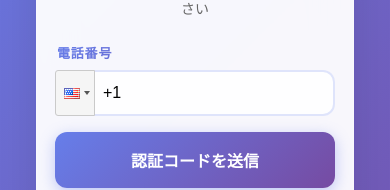
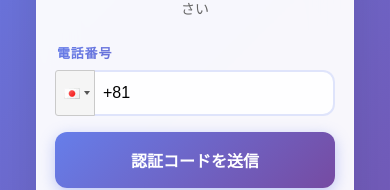
Before and after one commit to sudo-enjoy/matching-app-fe, a React (Create React App) app: page /login in a window 390 px wide. Shown: the part 283-473 px from the top of the page. Built offline with nearby package versions, Linux system fonts and the light colour scheme; no server answers.

Commit message:
fix: update the phonenumber Formate

```diff
--- a/src/components/auth/Login.js
+++ b/src/components/auth/Login.js
@@ -81,10 +81,26 @@ const Login = () => {
           >
             <label htmlFor="phoneNumber">電話番号</label>
             <PhoneInput
-              country={'us'}
+              country={'jp'}
               value={phoneNumber}
               onChange={handlePhoneChange}
-              masks={{'us': '(..)-...-....'}}
+              masks={{
+                'jp': '...-....-....',  // Japan: XXX-XXXX-XXXX
+                'us': '(...) ...-....',  // USA: (XXX) XXX-XXXX
+                'gb': '.... ......',      // UK: XXXX XXXXXX
+                'ca': '(...) ...-....',  // Canada: (XXX) XXX-XXXX
+                'au': '.... ... ...',     // Australia: XXXX XXX XXX
+                'kr': '...-....-....',   // South Korea: XXX-XXXX-XXXX
+                'cn': '... .... ....',    // China: XXX XXXX XXXX
+                'in': '.....-......',     // India: XXXXX-XXXXXX
+                'de': '.... ........',    // Germany: XXXX XXXXXXXX
+                'fr': '. .. .. .. ..',    // France: X XX XX XX XX
+                'it': '... ... ....',     // Italy: XXX XXX XXXX
+                'es': '... .. .. ..',     // Spain: XXX XX XX XX
+                'br': '(..) .....-....', // Brazil: (XX) XXXXX-XXXX
+                'mx': '.. .... ....',     // Mexico: XX XXXX XXXX
+                'ru': '(...) ...-..-..'   // Russia: (XXX) XXX-XX-XX
+              }}
               inputProps={{
                 name: 'phoneNumber',
                 id: 'phoneNumber',
@@ -98,7 +114,7 @@ const Login = () => {
               enableSearch={true}
               searchPlaceholder="国を検索..."
               countryCodeEditable={false}
-              preferredCountries={['us', 'gb', 'ca', 'au']}
+              preferredCountries={['jp', 'us', 'gb', 'ca', 'kr', 'cn']}
               disableSearchIcon={true}
             />
             {error && <span className="error-message">{error}</span>}
--- a/src/components/auth/Register.js
+++ b/src/components/auth/Register.js
@@ -170,10 +170,26 @@ const Register = () => {
               <motion.div className="form-group" variants={inputVariants}>
                 <label htmlFor="phoneNumber">電話番号</label>
                 <PhoneInput
-                  country={'us'}
+                  country={'jp'}
                   value={formData.phoneNumber}
                   onChange={handlePhoneChange}
-                  masks={{'us': '(..)-...-....'}}
+                  masks={{
+                    'jp': '...-....-....',  // Japan: XXX-XXXX-XXXX
+                    'us': '(...) ...-....',  // USA: (XXX) XXX-XXXX
+                    'gb': '.... ......',      // UK: XXXX XXXXXX
+                    'ca': '(...) ...-....',  // Canada: (XXX) XXX-XXXX
+                    'au': '.... ... ...',     // Australia: XXXX XXX XXX
+                    'kr': '...-....-....',   // South Korea: XXX-XXXX-XXXX
+                    'cn': '... .... ....',    // China: XXX XXXX XXXX
+                    'in': '.....-......',     // India: XXXXX-XXXXXX
+                    'de': '.... ........',    // Germany: XXXX XXXXXXXX
+                    'fr': '. .. .. .. ..',    // France: X XX XX XX XX
+                    'it': '... ... ....',     // Italy: XXX XXX XXXX
+                    'es': '... .. .. ..',     // Spain: XXX XX XX XX
+                    'br': '(..) .....-....', // Brazil: (XX) XXXXX-XXXX
+                    'mx': '.. .... ....',     // Mexico: XX XXXX XXXX
+                    'ru': '(...) ...-..-..'   // Russia: (XXX) XXX-XX-XX
+                  }}
                   inputProps={{
                     name: 'phoneNumber',
                     id: 'phoneNumber',
@@ -185,7 +201,7 @@ const Register = () => {
                   dropdownClass="countrylistview countrylist countrylistview_xs"
                   enableSearch={true}
                   countryCodeEditable={false}
-                  preferredCountries={['us', 'gb', 'ca', 'au']}
+                  preferredCountries={['jp', 'us', 'gb', 'ca', 'kr', 'cn']}
                   disableSearchIcon={true}
                 />
                 {errors.phoneNumber && <span className="error-message">{errors.phoneNumber}</span>}
```
